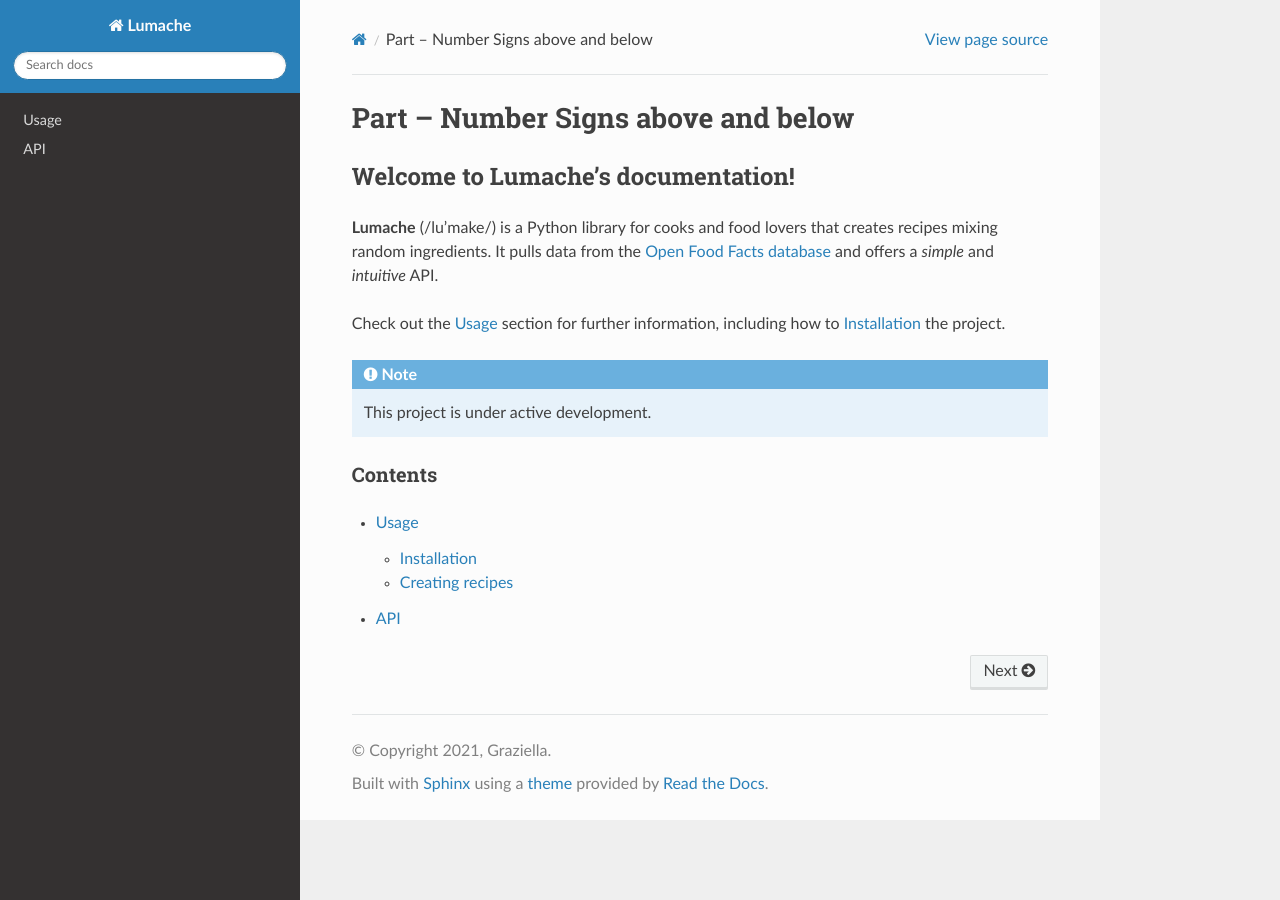
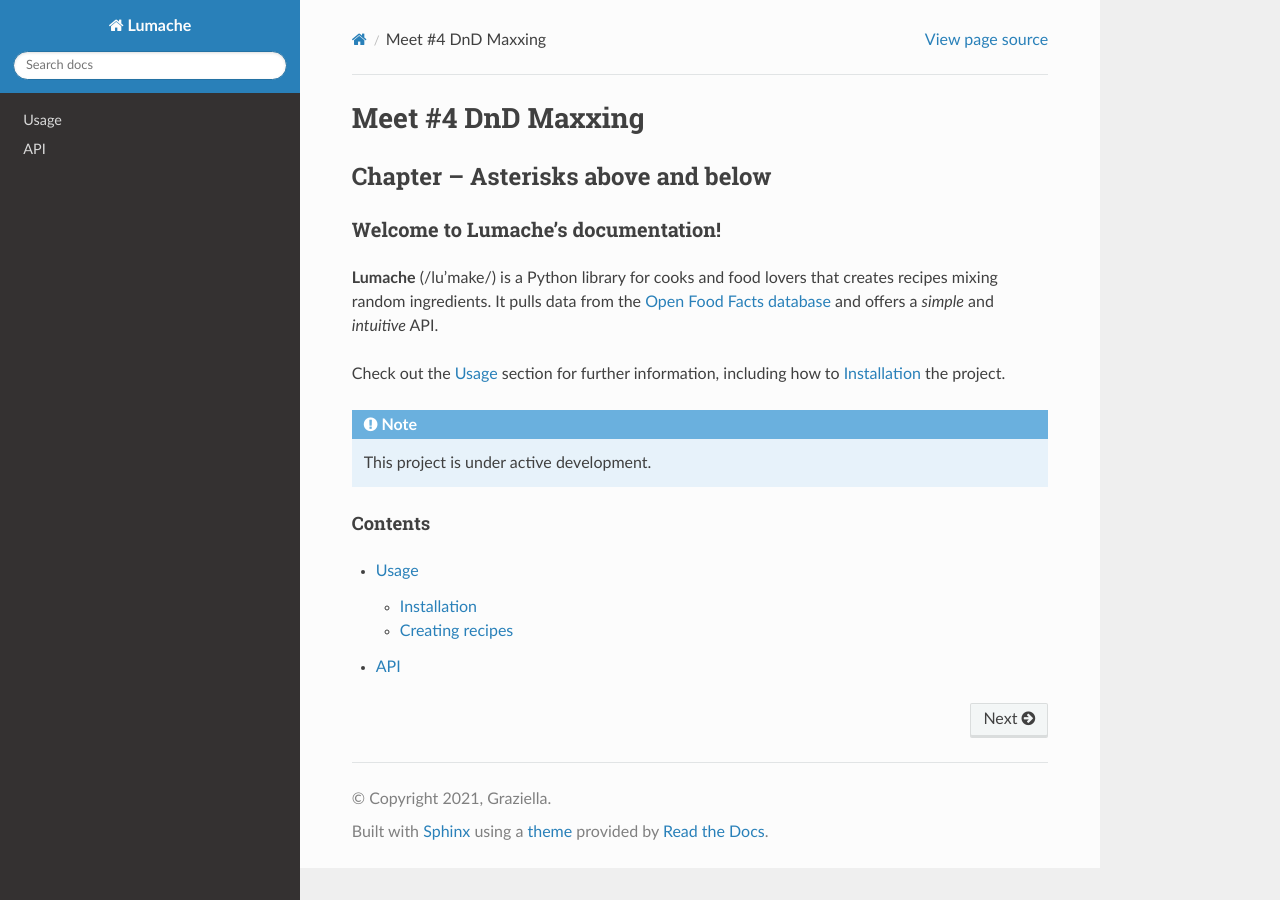
Before and after one commit to takayama156/1Peace-Dnd-Guide, a Sphinx documentation site: the page built from docs/source/index.rst, in a window 1280 px wide. Built offline with Sphinx 7.4.7 and the Read the Docs theme 3.1.0, drawn with Linux system fonts in a browser that asks for light colours.

Commit message:
Update index.rst

```diff
--- a/docs/source/index.rst
+++ b/docs/source/index.rst
@@ -1,6 +1,10 @@
-####################################
-Part -- Number Signs above and below
-####################################
+###################
+Meet #4 DnD Maxxing
+###################
+
+************************************
+Chapter -- Asterisks above and below
+************************************
 
 Welcome to Lumache's documentation!
 ===================================
```
